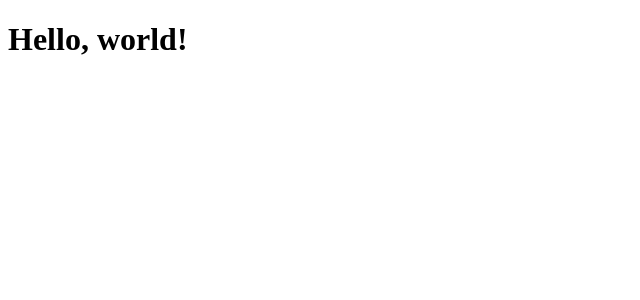
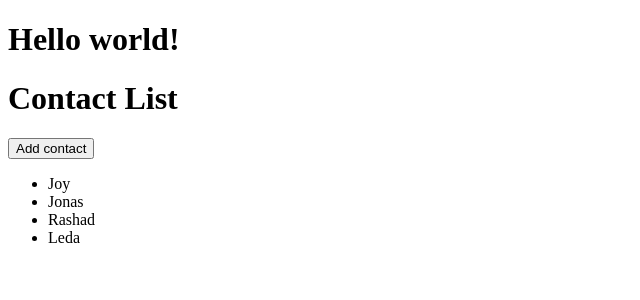
Before and after one commit to EduardoAC/contact-manager-exercise, a React app: page / in a window 1280 px wide. Shown: the top 300 px of the page, without its empty margins (0-640 px from the left). Built offline with nearby package versions, Linux system fonts and the light colour scheme.

Commit message:
Introduce react router to enable routing

```diff
--- /dev/null
+++ b/src/App.jsx
@@ -0,0 +1,13 @@
+import React from 'react';
+
+import ContactList from './components/ContactList';
+import { generateMockContacts } from './utils/testing';
+
+const App = () => (
+  <div>
+    <h1>Hello world!</h1>
+    <ContactList contacts={generateMockContacts(4)} />
+  </div>
+);
+
+export default App;
--- a/src/index.js
+++ b/src/index.js
@@ -1,7 +1,11 @@
 import React from 'react';
 import ReactDOM from 'react-dom';
+import { BrowserRouter } from 'react-router-dom';
 
-ReactDOM.render(
-  <h1>Hello, world!</h1>,
-  document.getElementById('root')
-);
+import App from './App';
+
+ReactDOM.render((
+  <BrowserRouter>
+    <App />
+  </BrowserRouter>
+), document.getElementById('root'));
--- a/webpack.config.js
+++ b/webpack.config.js
@@ -6,6 +6,9 @@ module.exports = {
   output: {
     path: path.resolve(__dirname, 'dist'),
     filename: 'bundle.js',
+  },
+  resolve: {
+    extensions: ['.js', '.jsx']
   },
   module: {
     rules: [
```
Also changed, not shown: package.json (+6 -1 lines), 1 other file (tests, documents, lock files or other folders).
